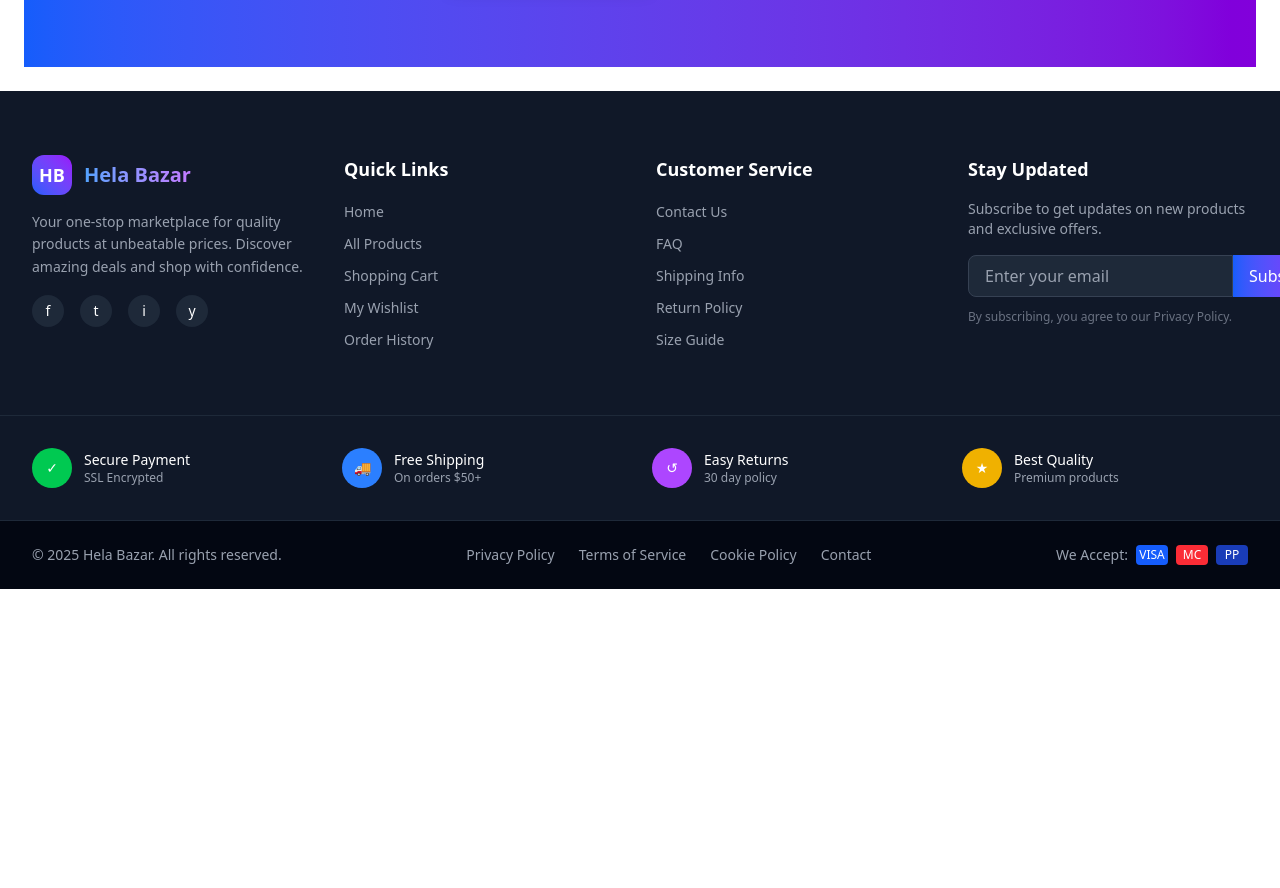
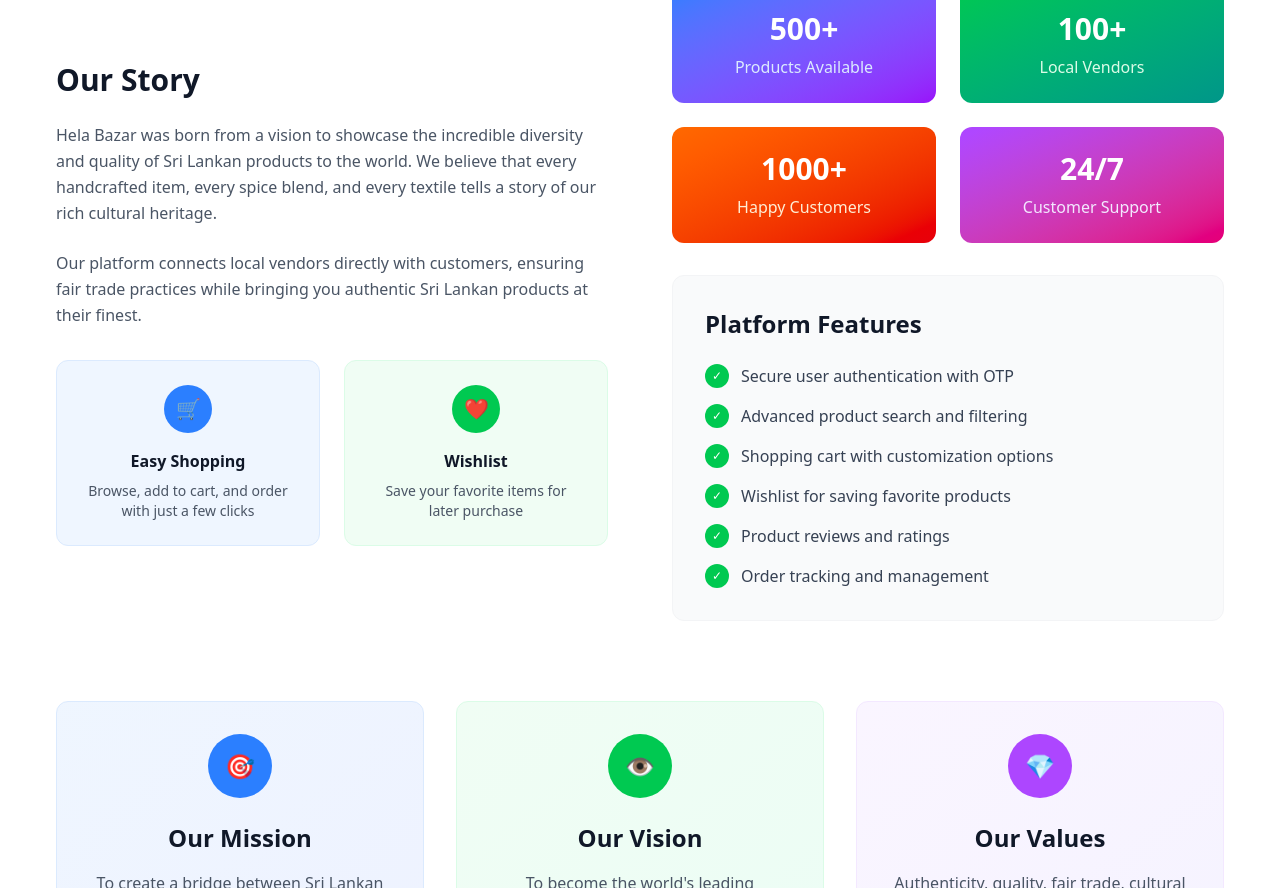
Before and after one commit to Sakilalakmal/Hela_Bazar, a React app in the folder frontend/: page / in a window 1280 px wide. Shown: the part 1912-2800 px from the top of the page. Before the commit the page ends 2501 px from the top, so only its background shows below. Built offline with nearby package versions, Linux system fonts and the light colour scheme; no server answers; the HTML template or start-up script is replaced by a standard one.

Commit message:
add react hot toast package

```diff
--- a/frontend/package.json
+++ b/frontend/package.json
@@ -15,6 +15,7 @@
     "@tailwindcss/vite": "^4.1.13",
     "react": "^19.1.1",
     "react-dom": "^19.1.1",
+    "react-hot-toast": "^2.6.0",
     "react-router-dom": "^7.9.3",
     "tailwindcss": "^4.1.13"
   },
--- a/frontend/src/pages/Home.jsx
+++ b/frontend/src/pages/Home.jsx
@@ -1,5 +1,6 @@
 import sriLankaVideo from "../assets/videos/Sri_Lanka_Promotional_Video_Creation.mp4";
 import promo from '../assets/videos/promo.mp4';
+
 function Home() {
   return (
     <div className="min-h-screen">
@@ -7,7 +8,6 @@ function Home() {
       <section className="relative h-screen flex items-center justify-center overflow-hidden">
         {/* Background Video */}
         <div className="absolute inset-0 z-0">
-
           <video
             className="w-full h-full object-cover"
             autoPlay
@@ -128,9 +128,9 @@ function Home() {
               </div>
             </div>
 
-            {/* Image/Video Placeholder */}
+            {/* Second Video Section - FIXED */}
             <div className="relative">
-              <div className="aspect-video bg-gradient-to-br from-green-200 to-blue-200 rounded-2xl overflow-hidden shadow-2xl">
+              <div className="aspect-video rounded-2xl overflow-hidden shadow-2xl">
                 <video
                   className="w-full h-full object-cover"
                   autoPlay
@@ -139,9 +139,8 @@ function Home() {
                   playsInline
                 >
                   <source src={sriLankaVideo} type="video/mp4" />
-                  Your browser does not support the video tag.
-                </video>
-                <div className="w-full h-full flex items-center justify-center">
+                  {/* Fallback content only shows if video fails to load */}
+                  <div className="w-full h-full bg-gradient-to-br from-green-200 to-blue-200 flex items-center justify-center">
                     <div className="text-center">
                       <div className="w-16 h-16 bg-white bg-opacity-80 rounded-full flex items-center justify-center mx-auto mb-4">
                         <svg
@@ -152,17 +151,180 @@ function Home() {
                           <path d="M8 5v14l11-7z" />
                         </svg>
                       </div>
-                    <p className="text-gray-700 font-medium">
-                      Sri Lanka Showcase Video
-                    </p>
-                    <p className="text-sm text-gray-500 mt-1">Coming Soon</p>
+                      <p className="text-gray-700 font-medium">Video unavailable</p>
                     </div>
                   </div>
+                </video>
               </div>
 
               {/* Decorative Elements */}
               <div className="absolute -top-4 -right-4 w-24 h-24 bg-yellow-400 rounded-full opacity-20"></div>
               <div className="absolute -bottom-4 -left-4 w-32 h-32 bg-green-400 rounded-full opacity-20"></div>
+            </div>
+          </div>
+        </div>
+      </section>
+
+      {/* About Us Section - NEW */}
+      <section className="py-20 bg-white">
+        <div className="max-w-7xl mx-auto px-4 sm:px-6 lg:px-8">
+
+          {/* Section Header */}
+          <div className="text-center mb-16">
+            <h2 className="text-4xl md:text-5xl font-bold text-gray-900 mb-6">
+              About <span className="text-blue-600">Hela Bazar</span>
+            </h2>
+            <p className="text-xl text-gray-600 max-w-3xl mx-auto leading-relaxed">
+              Your trusted marketplace connecting Sri Lankan vendors with customers worldwide
+            </p>
+          </div>
+
+          {/* Main Content Grid */}
+          <div className="grid grid-cols-1 lg:grid-cols-2 gap-16 items-center mb-20">
+
+            {/* Left Content */}
+            <div className="space-y-8">
+              <div className="prose prose-lg">
+                <h3 className="text-3xl font-bold text-gray-900 mb-6">Our Story</h3>
+                <p className="text-gray-600 leading-relaxed mb-6">
+                  Hela Bazar was born from a vision to showcase the incredible diversity and quality
+                  of Sri Lankan products to the world. We believe that every handcrafted item,
+                  every spice blend, and every textile tells a story of our rich cultural heritage.
+                </p>
+                <p className="text-gray-600 leading-relaxed mb-6">
+                  Our platform connects local vendors directly with customers, ensuring fair trade
+                  practices while bringing you authentic Sri Lankan products at their finest.
+                </p>
+              </div>
+
+              {/* Key Features */}
+              <div className="grid grid-cols-2 gap-6">
+                <div className="text-center p-6 bg-blue-50 rounded-xl border border-blue-100">
+                  <div className="w-12 h-12 bg-blue-500 rounded-full flex items-center justify-center mx-auto mb-4">
+                    <span className="text-white text-xl">🛒</span>
+                  </div>
+                  <h4 className="font-semibold text-gray-900 mb-2">Easy Shopping</h4>
+                  <p className="text-sm text-gray-600">Browse, add to cart, and order with just a few clicks</p>
+                </div>
+
+                <div className="text-center p-6 bg-green-50 rounded-xl border border-green-100">
+                  <div className="w-12 h-12 bg-green-500 rounded-full flex items-center justify-center mx-auto mb-4">
+                    <span className="text-white text-xl">❤️</span>
+                  </div>
+                  <h4 className="font-semibold text-gray-900 mb-2">Wishlist</h4>
+                  <p className="text-sm text-gray-600">Save your favorite items for later purchase</p>
+                </div>
+              </div>
+            </div>
+
+            {/* Right Content - Stats & Features */}
+            <div className="space-y-8">
+
+              {/* Stats Cards */}
+              <div className="grid grid-cols-2 gap-6">
+                <div className="bg-gradient-to-br from-blue-500 to-purple-600 rounded-xl p-6 text-white text-center">
+                  <div className="text-3xl font-bold mb-2">500+</div>
+                  <div className="text-blue-100">Products Available</div>
+                </div>
+
+                <div className="bg-gradient-to-br from-green-500 to-teal-600 rounded-xl p-6 text-white text-center">
+                  <div className="text-3xl font-bold mb-2">100+</div>
+                  <div className="text-green-100">Local Vendors</div>
+                </div>
+
+                <div className="bg-gradient-to-br from-orange-500 to-red-600 rounded-xl p-6 text-white text-center">
+                  <div className="text-3xl font-bold mb-2">1000+</div>
+                  <div className="text-orange-100">Happy Customers</div>
+                </div>
+
+                <div className="bg-gradient-to-br from-purple-500 to-pink-600 rounded-xl p-6 text-white text-center">
+                  <div className="text-3xl font-bold mb-2">24/7</div>
+                  <div className="text-purple-100">Customer Support</div>
+                </div>
+              </div>
+
+              {/* Platform Features */}
+              <div className="bg-gray-50 rounded-xl p-8 border border-gray-100">
+                <h4 className="text-2xl font-bold text-gray-900 mb-6">Platform Features</h4>
+                <div className="space-y-4">
+                  <div className="flex items-center space-x-3">
+                    <div className="w-6 h-6 bg-green-500 rounded-full flex items-center justify-center">
+                      <span className="text-white text-xs">✓</span>
+                    </div>
+                    <span className="text-gray-700">Secure user authentication with OTP</span>
+                  </div>
+                  <div className="flex items-center space-x-3">
+                    <div className="w-6 h-6 bg-green-500 rounded-full flex items-center justify-center">
+                      <span className="text-white text-xs">✓</span>
+                    </div>
+                    <span className="text-gray-700">Advanced product search and filtering</span>
+                  </div>
+                  <div className="flex items-center space-x-3">
+                    <div className="w-6 h-6 bg-green-500 rounded-full flex items-center justify-center">
+                      <span className="text-white text-xs">✓</span>
+                    </div>
+                    <span className="text-gray-700">Shopping cart with customization options</span>
+                  </div>
+                  <div className="flex items-center space-x-3">
+                    <div className="w-6 h-6 bg-green-500 rounded-full flex items-center justify-center">
+                      <span className="text-white text-xs">✓</span>
+                    </div>
+                    <span className="text-gray-700">Wishlist for saving favorite products</span>
+                  </div>
+                  <div className="flex items-center space-x-3">
+                    <div className="w-6 h-6 bg-green-500 rounded-full flex items-center justify-center">
+                      <span className="text-white text-xs">✓</span>
+                    </div>
+                    <span className="text-gray-700">Product reviews and ratings</span>
+                  </div>
+                  <div className="flex items-center space-x-3">
+                    <div className="w-6 h-6 bg-green-500 rounded-full flex items-center justify-center">
+                      <span className="text-white text-xs">✓</span>
+                    </div>
+                    <span className="text-gray-700">Order tracking and management</span>
+                  </div>
+                </div>
+              </div>
+            </div>
+          </div>
+
+          {/* Mission & Values */}
+          <div className="grid grid-cols-1 md:grid-cols-3 gap-8">
+
+            {/* Mission */}
+            <div className="text-center p-8 bg-gradient-to-br from-blue-50 to-indigo-50 rounded-xl border border-blue-100">
+              <div className="w-16 h-16 bg-blue-500 rounded-full flex items-center justify-center mx-auto mb-6">
+                <span className="text-white text-2xl">🎯</span>
+              </div>
+              <h3 className="text-2xl font-bold text-gray-900 mb-4">Our Mission</h3>
+              <p className="text-gray-600 leading-relaxed">
+                To create a bridge between Sri Lankan artisans and global customers,
+                promoting authentic products while supporting local communities.
+              </p>
+            </div>
+
+            {/* Vision */}
+            <div className="text-center p-8 bg-gradient-to-br from-green-50 to-emerald-50 rounded-xl border border-green-100">
+              <div className="w-16 h-16 bg-green-500 rounded-full flex items-center justify-center mx-auto mb-6">
+                <span className="text-white text-2xl">👁️</span>
+              </div>
+              <h3 className="text-2xl font-bold text-gray-900 mb-4">Our Vision</h3>
+              <p className="text-gray-600 leading-relaxed">
+                To become the world's leading marketplace for authentic Sri Lankan products,
+                fostering cultural exchange and economic growth.
+              </p>
+            </div>
+
+            {/* Values */}
+            <div className="text-center p-8 bg-gradient-to-br from-purple-50 to-violet-50 rounded-xl border border-purple-100">
+              <div className="w-16 h-16 bg-purple-500 rounded-full flex items-center justify-center mx-auto mb-6">
+                <span className="text-white text-2xl">💎</span>
+              </div>
+              <h3 className="text-2xl font-bold text-gray-900 mb-4">Our Values</h3>
+              <p className="text-gray-600 leading-relaxed">
+                Authenticity, quality, fair trade, cultural preservation,
+                and exceptional customer service guide everything we do.
+              </p>
             </div>
           </div>
         </div>
```
Also changed, not shown: frontend/src/main.jsx (+35 -0 lines), 1 other file (tests, documents, lock files or other folders). Lines whose indentation alone changed are shown as unchanged.
